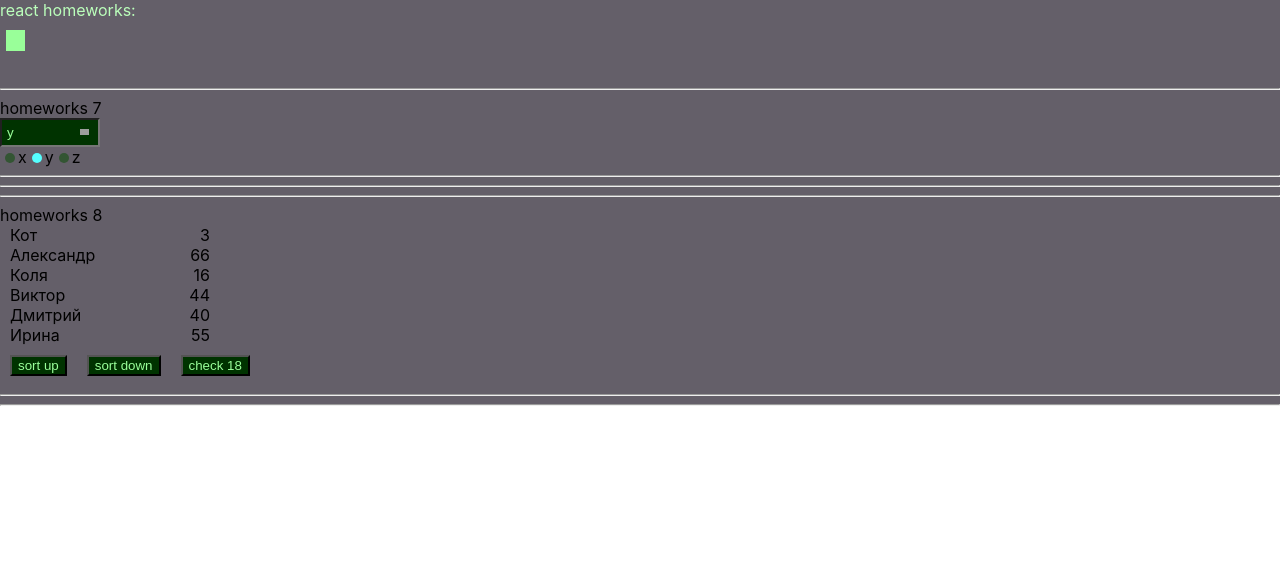
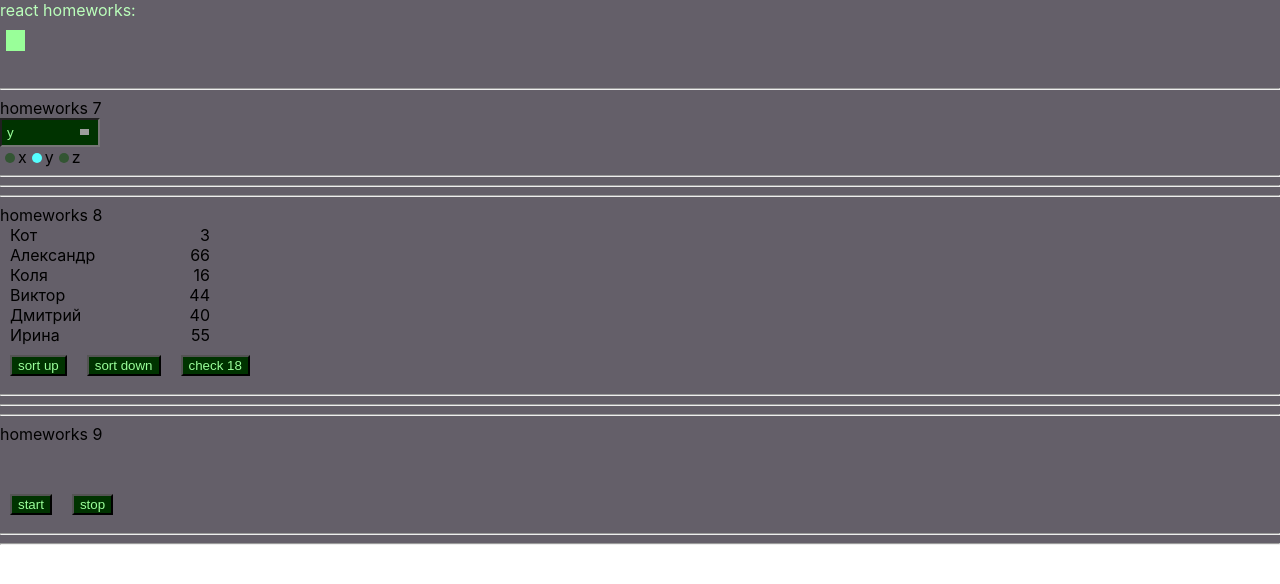
Before and after one commit to Igor-JCI/s-projects, a React (Create React App) app: page /#/junior in a window 1280 px wide. Shown: the top 584 px of the page. Built offline with nearby package versions, Linux system fonts and the light colour scheme; grey boxes are pictures that could not be loaded.

Commit message:
09-time and data

```diff
--- a/src/p2-homeworks/h5/pages/Junior.tsx
+++ b/src/p2-homeworks/h5/pages/Junior.tsx
@@ -1,12 +1,14 @@
 import React from 'react'
 import HW7 from "../../h7/HW7";
 import HW8 from "../../h8/HW8";
+import HW9 from "../../h9/HW9";
 
 function Junior() {
     return (
         <div>
             <HW7/>
             <HW8/>
+            <HW9/>
         </div>
     )
 }
--- a/src/p2-homeworks/h9/Clock.tsx
+++ b/src/p2-homeworks/h9/Clock.tsx
@@ -7,25 +7,25 @@
     const [show, setShow] = useState<boolean>(false)
 
     const stop = () => {
-        // stop
+        clearInterval(timerId)
     }
     const start = () => {
         stop()
         const id: number = window.setInterval(() => {
-            // setDate
+            setDate(new Date())
         }, 1000)
         setTimerId(id)
     }
 
     const onMouseEnter = () => {
-        // show
+        setShow(true)
     }
     const onMouseLeave = () => {
-        // close
+        setShow(false)
     }
 
-    const stringTime = 'Time' // fix with date
-    const stringDate = 'Date' // fix with date
+    const stringTime = date?.toLocaleTimeString() || <br/>
+    const stringDate = date?.toLocaleDateString() || <br/>
 
     return (
         <div>
@@ -36,10 +36,12 @@
                 {stringTime}
             </div>
 
-            {show && (
+            {show ? (
                 <div>
                     {stringDate}
                 </div>
+            ) : (
+                <br/>
             )}
 
             <SuperButton onClick={start}>start</SuperButton>
```
